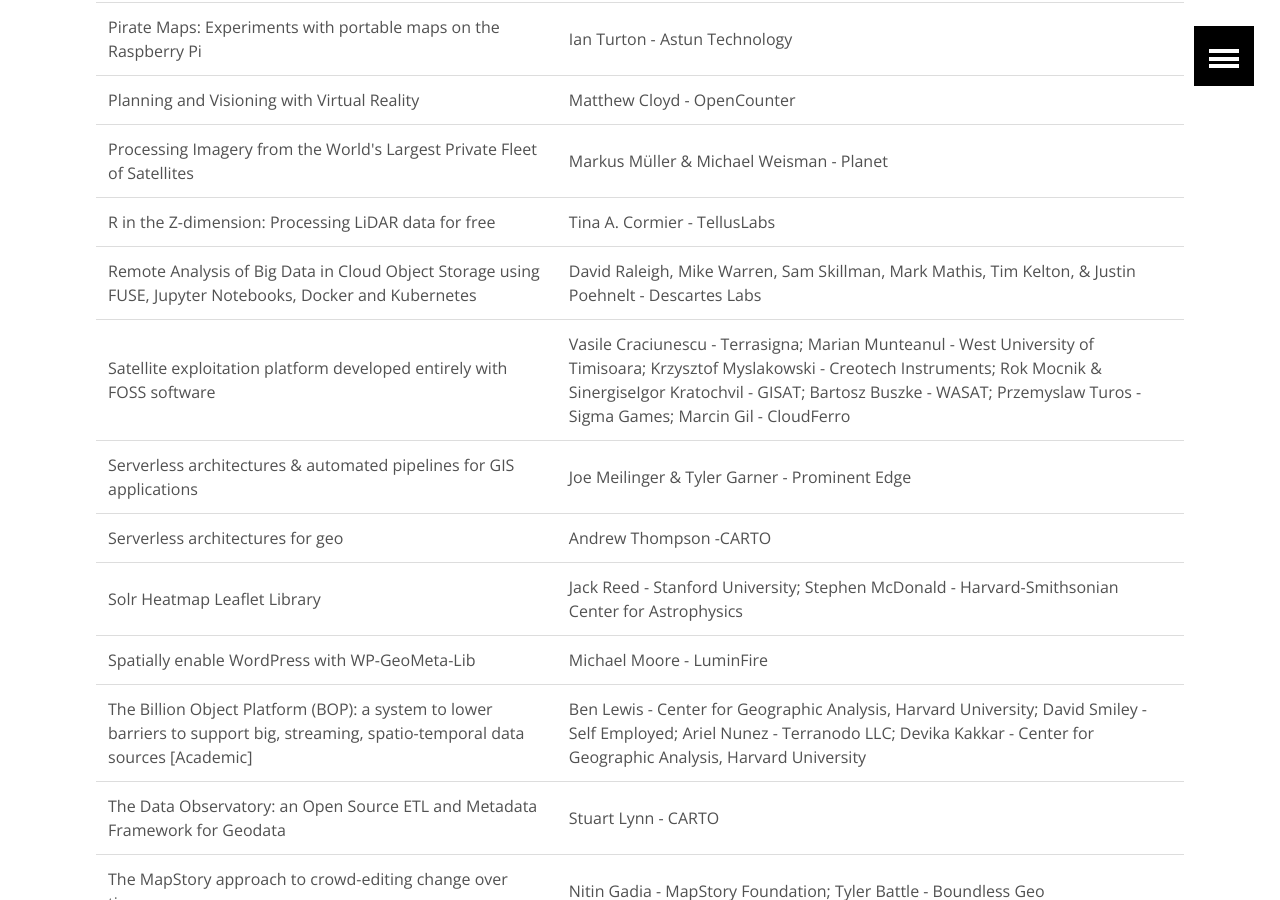
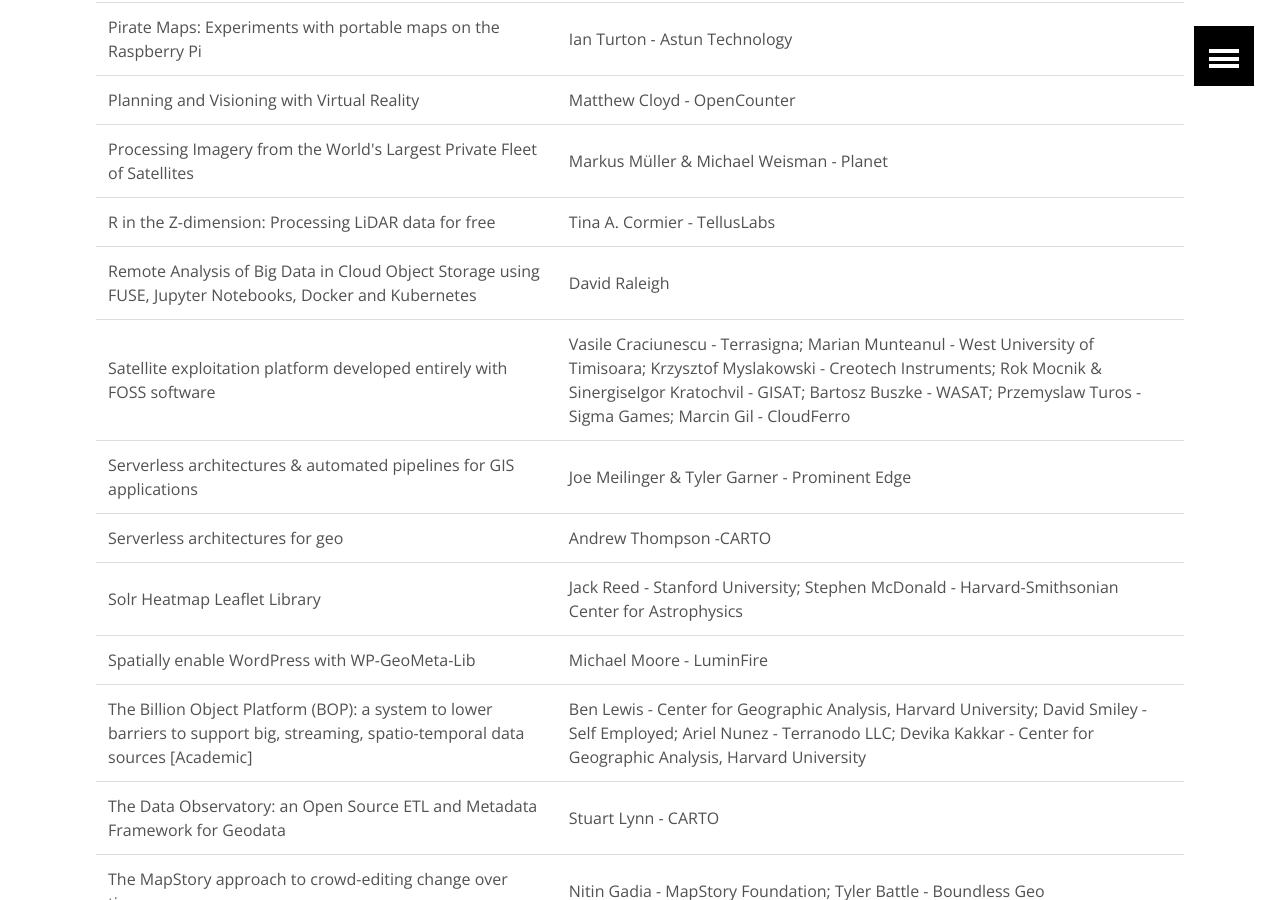
Before and after one commit to AvidGeo/foss4g2017-dev, a Jekyll site: the page built from accepted-presentations/index.html, in a window 1280 px wide and 900 px high, scrolled down 13901 px. Built offline with Jekyll 4.4.1, drawn with Linux system fonts in a browser that asks for light colours.

Commit message:
edit presenter company

```diff
--- a/accepted-presentations/index.html
+++ b/accepted-presentations/index.html
@@ -229,7 +229,7 @@
     <tr><td>Planning and Visioning with Virtual Reality</td><td>Matthew Cloyd - OpenCounter</td></tr>
     <tr><td>Processing Imagery from the World's Largest Private Fleet of Satellites</td><td>Markus Müller &amp; Michael Weisman - Planet</td></tr>
     <tr><td>R in the Z-dimension: Processing LiDAR data for free</td><td>Tina A. Cormier - TellusLabs</td></tr>
-    <tr><td>Remote Analysis of Big Data in Cloud Object Storage using FUSE, Jupyter Notebooks, Docker and Kubernetes</td><td>David Raleigh, Mike Warren, Sam Skillman, Mark Mathis, Tim Kelton, &amp; Justin Poehnelt - Descartes Labs</td></tr>
+    <tr><td>Remote Analysis of Big Data in Cloud Object Storage using FUSE, Jupyter Notebooks, Docker and Kubernetes</td><td>David Raleigh</td></tr>
     <tr><td>Satellite exploitation platform developed entirely with FOSS software</td><td>Vasile Craciunescu - Terrasigna; Marian Munteanul - West University of Timisoara; Krzysztof Myslakowski - Creotech Instruments; Rok Mocnik &amp; SinergiseIgor Kratochvil - GISAT; Bartosz Buszke - WASAT; Przemyslaw Turos - Sigma Games; Marcin Gil - CloudFerro</td></tr>
     <tr><td>Serverless architectures &amp; automated pipelines for GIS applications</td><td>Joe Meilinger &amp; Tyler Garner - Prominent Edge</td></tr>
     <tr><td>Serverless architectures for geo</td><td>Andrew Thompson -CARTO</td></tr>
```
Also changed, not shown: 1 other file.
